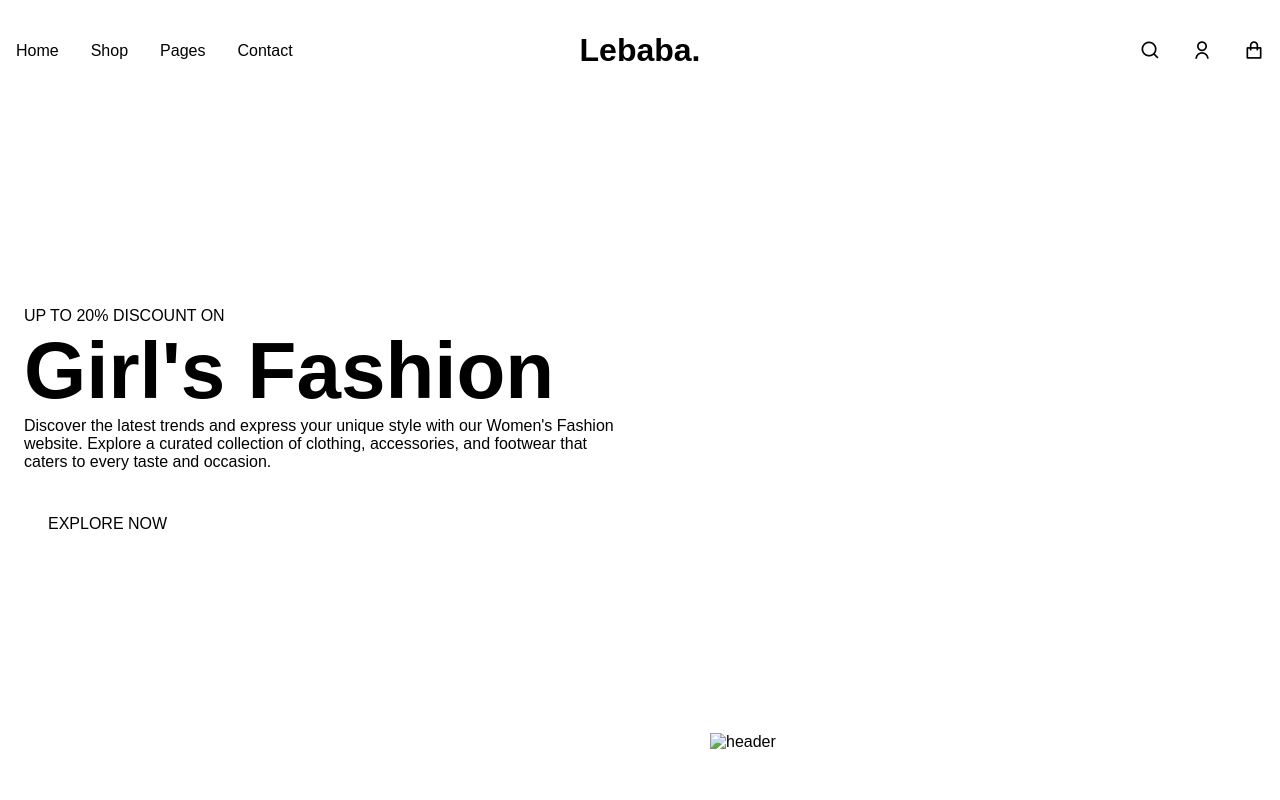
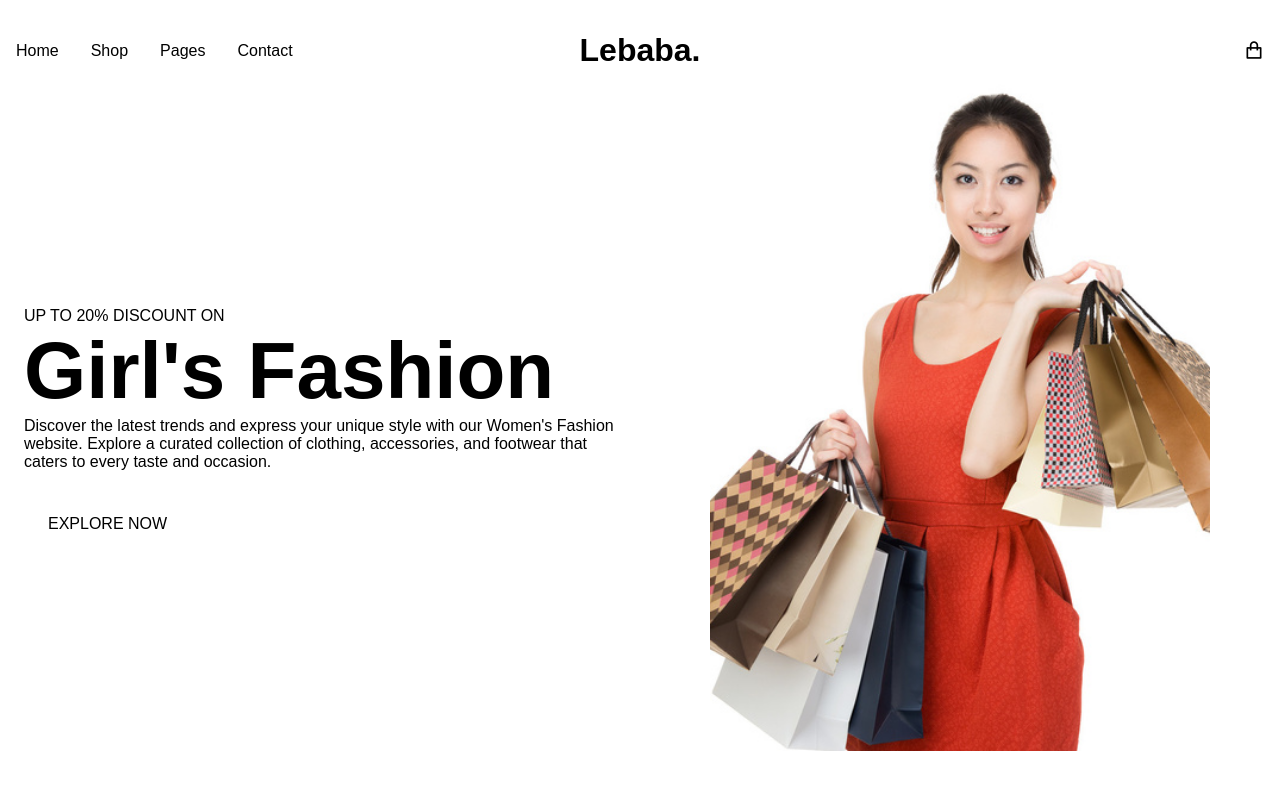
Before and after one commit to kuldeep-singh111/freelancing-ecommerce-web, a plain HTML site: page index.html in a window 1280 px wide. Shown: the top 800 px of the page. Drawn offline with nearby package versions, Linux system fonts and the light colour scheme.

Commit message:
Update index.html

```diff
--- a/index.html
+++ b/index.html
@@ -46,7 +46,7 @@
         <button class="btn">EXPLORE NOW</button>
       </div>
       <div class="header__image">
-        <img src="header.png" alt="header" />
+        <img src="hstock.jpg" alt="header" />
       </div>
     </header>
 
```
